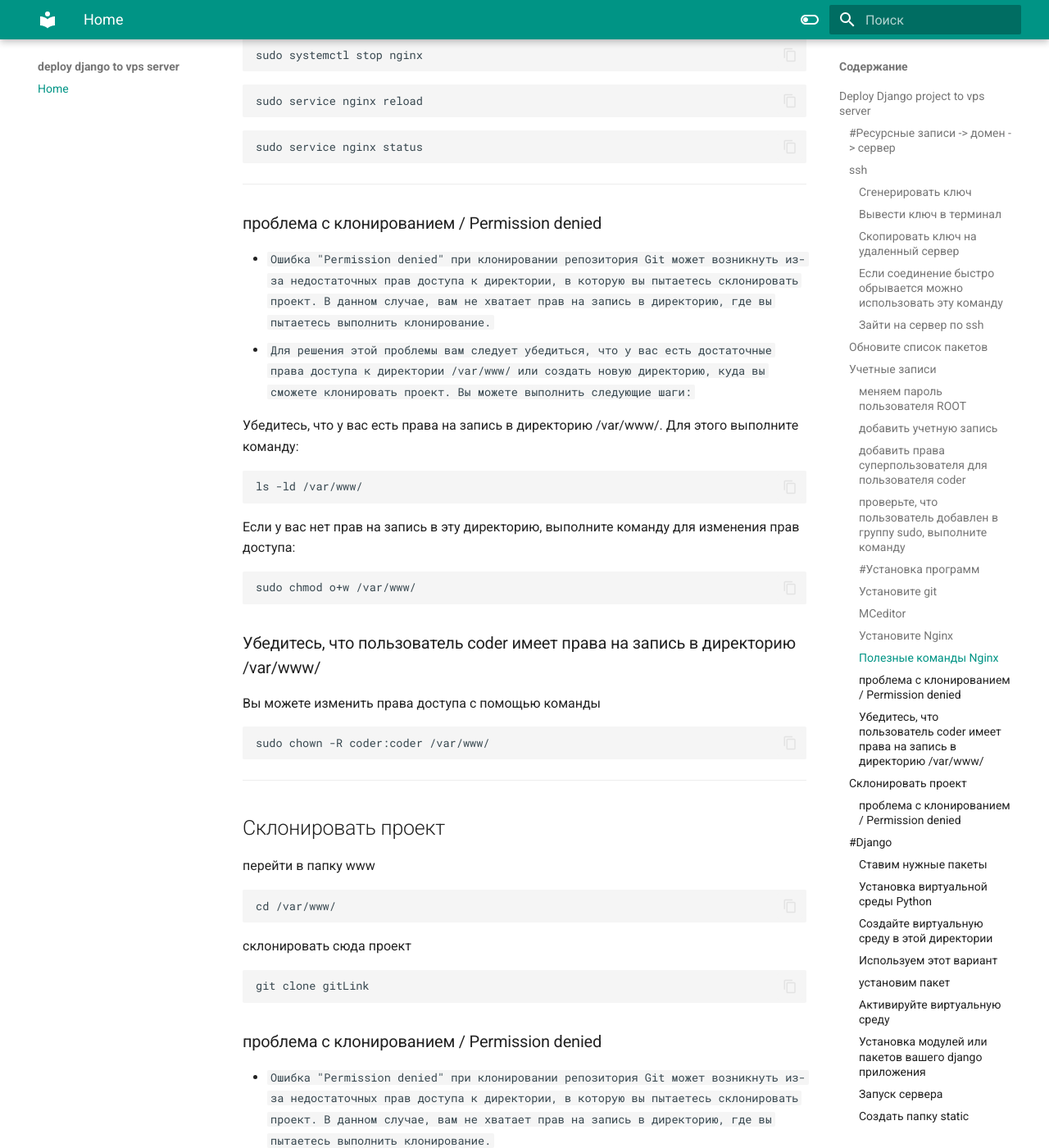
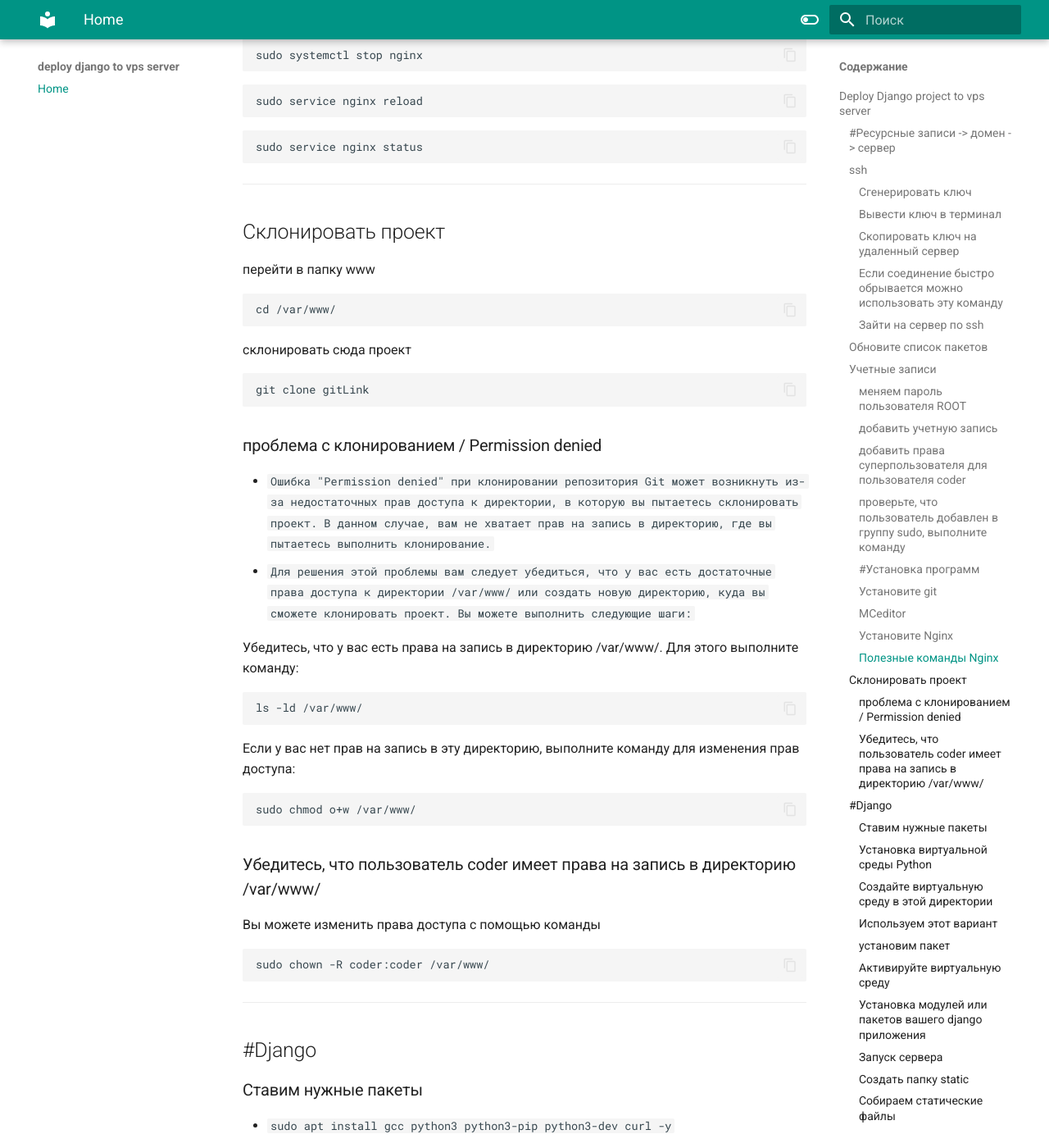
Before and after one commit to pavelcity/deploy-django-to-vps-server, an MkDocs documentation site: the page built from docs/index.md, in a window 1280 px wide and 1400 px high, scrolled down 3867 px. Shown: the whole window at 82% size. Built offline with MkDocs 1.6.1 and Material for MkDocs 9.7.7, drawn with Linux system fonts in a browser that asks for light colours.

Commit message:
fix info

````diff
--- a/docs/index.md
+++ b/docs/index.md
@@ -159,30 +159,6 @@ sudo service nginx reload
 sudo service nginx status
 ```
 
----
-
-
-### проблема с клонированием / Permission denied
-* `Ошибка "Permission denied" при клонировании репозитория Git может возникнуть из-за недостаточных прав доступа к директории, в которую вы пытаетесь склонировать проект. В данном случае, вам не хватает прав на запись в директорию, где вы пытаетесь выполнить клонирование.`
-* `Для решения этой проблемы вам следует убедиться, что у вас есть достаточные права доступа к директории /var/www/ или создать новую директорию, куда вы сможете клонировать проект. Вы можете выполнить следующие шаги:`
-
-Убедитесь, что у вас есть права на запись в директорию /var/www/. Для этого выполните команду:
-```
-ls -ld /var/www/
-
-```
-
-Если у вас нет прав на запись в эту директорию, выполните команду для изменения прав доступа:
-```
-sudo chmod o+w /var/www/
-```
-
-### Убедитесь, что пользователь coder имеет права на запись в директорию /var/www/
-Вы можете изменить права доступа с помощью команды
-```
-sudo chown -R coder:coder /var/www/
-```
-
 
 ---
 ## Склонировать проект
@@ -210,6 +186,13 @@ ls -ld /var/www/
 ```
 sudo chmod o+w /var/www/
 ```
+
+### Убедитесь, что пользователь coder имеет права на запись в директорию /var/www/
+Вы можете изменить права доступа с помощью команды
+```
+sudo chown -R coder:coder /var/www/
+```
+
 
 ----
 
````
Also changed, not shown: 1 other file.
